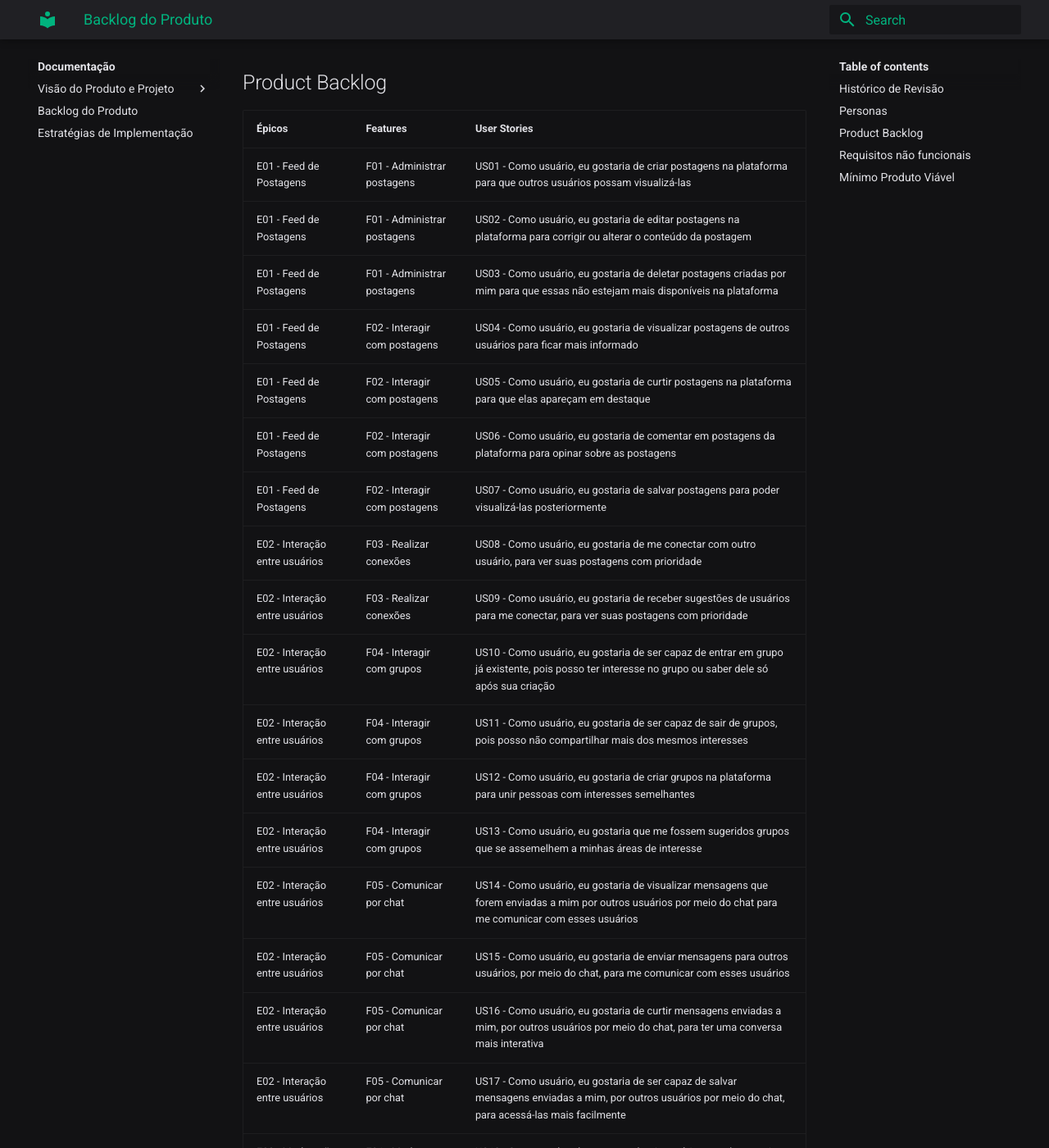
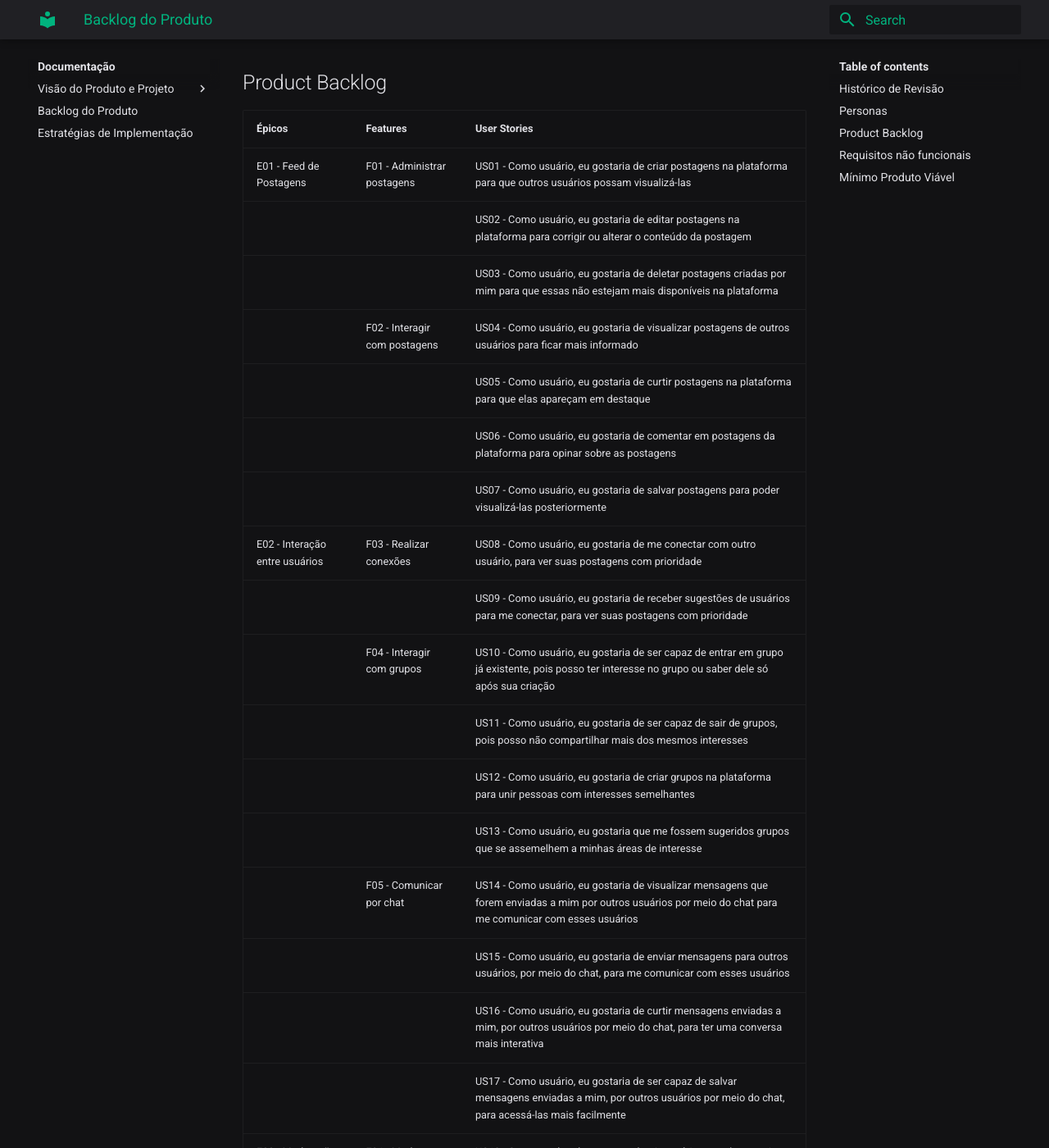
Before and after one commit to mdsreq-fga-unb/2022.2-UnBook, an MkDocs documentation site: the page built from docs/backlog-do-produto/backlog-do-produto.md, in a window 1280 px wide and 1400 px high, scrolled down 653 px. Shown: the whole window at 82% size. Built offline with MkDocs 1.6.1 and Material for MkDocs 9.7.7, drawn with Linux system fonts in a browser that asks for light colours; some of the changed text lies outside the part shown.

```diff
--- a/docs/backlog-do-produto/backlog-do-produto.md
+++ b/docs/backlog-do-produto/backlog-do-produto.md
@@ -19,38 +19,38 @@
 | Épicos                         | Features                      | User Stories                                                                                                                                                |
 | ------------------------------ | ----------------------------- | ----------------------------------------------------------------------------------------------------------------------------------------------------------- |
 | E01 - Feed de Postagens        | F01 - Administrar postagens   | US01 - Como usuário, eu gostaria de criar postagens na plataforma para que outros usuários possam visualizá-las                                             |
-| E01 - Feed de Postagens        | F01 - Administrar postagens   | US02 - Como usuário, eu gostaria de editar postagens na plataforma para corrigir ou alterar o conteúdo da postagem                                          |
-| E01 - Feed de Postagens        | F01 - Administrar postagens   | US03 - Como usuário, eu gostaria de deletar postagens criadas por mim para que essas não estejam mais disponíveis na plataforma                             |
-| E01 - Feed de Postagens        | F02 - Interagir com postagens | US04 - Como usuário, eu gostaria de visualizar postagens de outros usuários para ficar mais informado                                                       |
-| E01 - Feed de Postagens        | F02 - Interagir com postagens | US05 - Como usuário, eu gostaria de curtir postagens na plataforma para que elas apareçam em destaque                                                       |
-| E01 - Feed de Postagens        | F02 - Interagir com postagens | US06 - Como usuário, eu gostaria de comentar em postagens da plataforma para opinar sobre as postagens                                                      |
-| E01 - Feed de Postagens        | F02 - Interagir com postagens | US07 - Como usuário, eu gostaria de salvar postagens para poder visualizá-las posteriormente                                                                |
+|                                |                               | US02 - Como usuário, eu gostaria de editar postagens na plataforma para corrigir ou alterar o conteúdo da postagem                                          |
+|                                |                               | US03 - Como usuário, eu gostaria de deletar postagens criadas por mim para que essas não estejam mais disponíveis na plataforma                             |
+|                                | F02 - Interagir com postagens | US04 - Como usuário, eu gostaria de visualizar postagens de outros usuários para ficar mais informado                                                       |
+|                                |                               | US05 - Como usuário, eu gostaria de curtir postagens na plataforma para que elas apareçam em destaque                                                       |
+|                                |                               | US06 - Como usuário, eu gostaria de comentar em postagens da plataforma para opinar sobre as postagens                                                      |
+|                                |                               | US07 - Como usuário, eu gostaria de salvar postagens para poder visualizá-las posteriormente                                                                |
 | E02 - Interação entre usuários | F03 - Realizar conexões       | US08 - Como usuário, eu gostaria de me conectar com outro usuário, para ver suas postagens com prioridade                                                   |
-| E02 - Interação entre usuários | F03 - Realizar conexões       | US09 - Como usuário, eu gostaria de receber sugestões de usuários para me conectar, para ver suas postagens com prioridade                                  |
-| E02 - Interação entre usuários | F04 - Interagir com grupos    | US10 - Como usuário, eu gostaria de ser capaz de entrar em grupo já existente, pois posso ter interesse no grupo ou saber dele só após sua criação          |
-| E02 - Interação entre usuários | F04 - Interagir com grupos    | US11 - Como usuário, eu gostaria de ser capaz de sair de grupos, pois posso não compartilhar mais dos mesmos interesses                                     |
-| E02 - Interação entre usuários | F04 - Interagir com grupos    | US12 - Como usuário, eu gostaria de criar grupos na plataforma para unir pessoas com interesses semelhantes                                                 |
-| E02 - Interação entre usuários | F04 - Interagir com grupos    | US13 - Como usuário, eu gostaria que me fossem sugeridos grupos que se assemelhem a minhas áreas de interesse                                               |
-| E02 - Interação entre usuários | F05 - Comunicar por chat      | US14 - Como usuário, eu gostaria de visualizar mensagens que forem enviadas a mim por outros usuários por meio do chat para me comunicar com esses usuários |
-| E02 - Interação entre usuários | F05 - Comunicar por chat      | US15 - Como usuário, eu gostaria de enviar mensagens para outros usuários, por meio do chat, para me comunicar com esses usuários                           |
-| E02 - Interação entre usuários | F05 - Comunicar por chat      | US16 - Como usuário, eu gostaria de curtir mensagens enviadas a mim, por outros usuários por meio do chat, para ter uma conversa mais interativa            |
-| E02 - Interação entre usuários | F05 - Comunicar por chat      | US17 - Como usuário, eu gostaria de ser capaz de salvar mensagens enviadas a mim, por outros usuários por meio do chat, para acessá-las mais facilmente     |
+|                                |                               | US09 - Como usuário, eu gostaria de receber sugestões de usuários para me conectar, para ver suas postagens com prioridade                                  |
+|                                | F04 - Interagir com grupos    | US10 - Como usuário, eu gostaria de ser capaz de entrar em grupo já existente, pois posso ter interesse no grupo ou saber dele só após sua criação          |
+|                                |                               | US11 - Como usuário, eu gostaria de ser capaz de sair de grupos, pois posso não compartilhar mais dos mesmos interesses                                     |
+|                                |                               | US12 - Como usuário, eu gostaria de criar grupos na plataforma para unir pessoas com interesses semelhantes                                                 |
+|                                |                               | US13 - Como usuário, eu gostaria que me fossem sugeridos grupos que se assemelhem a minhas áreas de interesse                                               |
+|                                | F05 - Comunicar por chat      | US14 - Como usuário, eu gostaria de visualizar mensagens que forem enviadas a mim por outros usuários por meio do chat para me comunicar com esses usuários |
+|                                |                               | US15 - Como usuário, eu gostaria de enviar mensagens para outros usuários, por meio do chat, para me comunicar com esses usuários                           |
+|                                |                               | US16 - Como usuário, eu gostaria de curtir mensagens enviadas a mim, por outros usuários por meio do chat, para ter uma conversa mais interativa            |
+|                                |                               | US17 - Como usuário, eu gostaria de ser capaz de salvar mensagens enviadas a mim, por outros usuários por meio do chat, para acessá-las mais facilmente     |
 | E03 - Moderação                | F06 - Moderar o feed          | US18 - Como moderador, eu quero banir usuários que desrespeitem os princípios da plataforma para que esse usuários não possam mais acessar a rede social    |
-| E03 - Moderação                | F06 - Moderar o feed          | US19 - Como moderador, eu quero excluir postagens que não seguem os princípios da plataforma para que essas não sejam visualizadas pelos usuários           |
-| E03 - Moderação                | F07 - Moderar grupos          | US20 - Como administrador, eu quero excluir postagens que ferem os princípios do grupo para que essas não sejam visualizadas pelos usuários                 |
-| E03 - Moderação                | F07 - Moderar grupos          | US21 - Como administrador, eu quero excluir usuários que ferem os princípios do grupo para que esses usuários não façam mais parte do grupo                 |
-| E03 - Moderação                | F07 - Moderar grupos          | US22 - Como administrador, eu quero conceder acesso à outros membros do grupo para que esses se tornem administrador do grupo                               |
-| E03 - Moderação                | F07 - Moderar grupos          | US23 - Como administrador, eu gostaria de ser capaz de editar as publicações do grupo, para corrigí-las quando necessário                                   |
-| E03 - Moderação                | F07 - Moderar grupos          | US24 - Como administrador, eu gostaria de ser capaz de deletar grupos que já foram criados, pois esses podem ser tornar sem utilidade                       |
+|                                |                               | US19 - Como moderador, eu quero excluir postagens que não seguem os princípios da plataforma para que essas não sejam visualizadas pelos usuários           |
+|                                | F07 - Moderar grupos          | US20 - Como administrador, eu quero excluir postagens que ferem os princípios do grupo para que essas não sejam visualizadas pelos usuários                 |
+|                                |                               | US21 - Como administrador, eu quero excluir usuários que ferem os princípios do grupo para que esses usuários não façam mais parte do grupo                 |
+|                                |                               | US22 - Como administrador, eu quero conceder acesso à outros membros do grupo para que esses se tornem administrador do grupo                               |
+|                                |                               | US23 - Como administrador, eu gostaria de ser capaz de editar as publicações do grupo, para corrigí-las quando necessário                                   |
+|                                |                               | US24 - Como administrador, eu gostaria de ser capaz de deletar grupos que já foram criados, pois esses podem ser tornar sem utilidade                       |
 | E04 - Cadastro e Login         | F08 - Gerenciar contas        | US25 - Como usuário, eu quero me cadastrar na plataforma para ter acesso à rede social                                                                      |
-| E04 - Cadastro e Login         | F08 - Gerenciar contas        | US26 - Como usuário, desejo ter a opção de cadastrar diretamente com o minha conta institucional da microsoft, para facilitar meu cadaastro                 |
-| E04 - Cadastro e Login         | F08 - Gerenciar contas        | US27 - Como usuário, eu quero alterar meu cadastro na plataforma para poder corrigir ou alterar dados                                                       |
-| E04 - Cadastro e Login         | F08 - Gerenciar contas        | US28 - Como usuário, eu quero excluir meu cadastro para que eu não esteja mais vinculado à rede social                                                      |
-| E04 - Cadastro e Login         | F09 - Autenticar conta        | US29 - Como usuário, quero me autenticar na plataforma para poder interagir com a rede social                                                               |
-| E04 - Cadastro e Login         | F09 - Autenticar conta        | US30 - Como usuário, desejo ter a opção de logar diretamente com o minha conta institucional da microsoft para facilitar meu acesso                         |
-| E04 - Cadastro e Login         | F10 - Gerenciar Calendário    | US31 - Como usuário, quero criar um calendário dentro da plataforma, para organização pessoal e institucional                                               |
-| E04 - Cadastro e Login         | F10 - Gerenciar Calendário    | US32 - Como usuário, quero ter a opção de excluir meu calendário criado, para que esse não esteja mais disponível                                           |
-| E04 - Cadastro e Login         | F10 - Gerenciar Calendário    | US33 - Como usuário, quero ter a opção de atualizar/editar meu calendário criado, para corrigir ou inserir novas informações                                |
+|                                |                               | US26 - Como usuário, desejo ter a opção de cadastrar diretamente com o minha conta institucional da microsoft, para facilitar meu cadaastro                 |
+|                                |                               | US27 - Como usuário, eu quero alterar meu cadastro na plataforma para poder corrigir ou alterar dados                                                       |
+|                                |                               | US28 - Como usuário, eu quero excluir meu cadastro para que eu não esteja mais vinculado à rede social                                                      |
+|                                | F09 - Autenticar conta        | US29 - Como usuário, quero me autenticar na plataforma para poder interagir com a rede social                                                               |
+|                                |                               | US30 - Como usuário, desejo ter a opção de logar diretamente com o minha conta institucional da microsoft para facilitar meu acesso                         |
+|                                | F10 - Gerenciar Calendário    | US31 - Como usuário, quero criar um calendário dentro da plataforma, para organização pessoal e institucional                                               |
+|                                |                               | US32 - Como usuário, quero ter a opção de excluir meu calendário criado, para que esse não esteja mais disponível                                           |
+|                                |                               | US33 - Como usuário, quero ter a opção de atualizar/editar meu calendário criado, para corrigir ou inserir novas informações                                |
 
 ## Requisitos não funcionais
 
```
